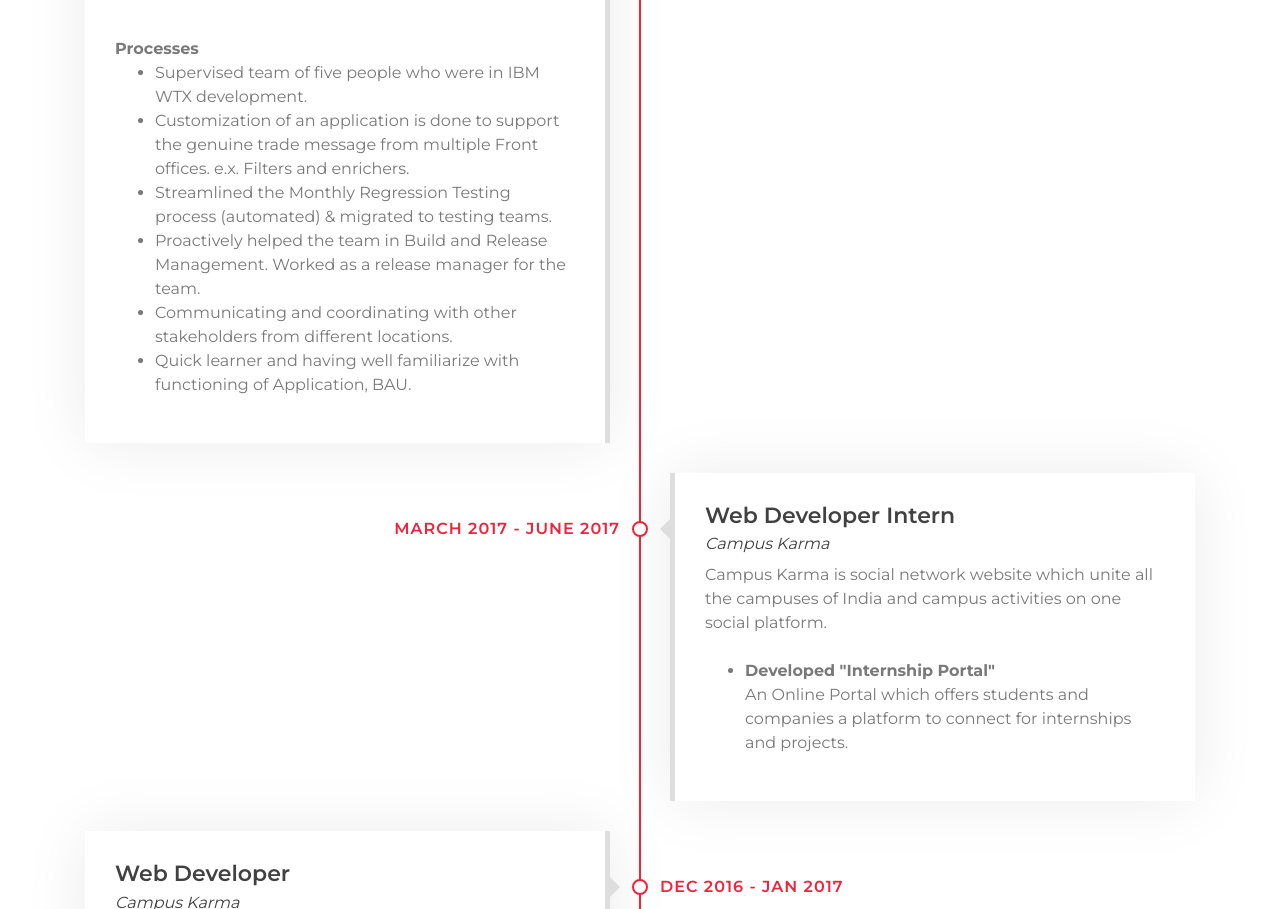
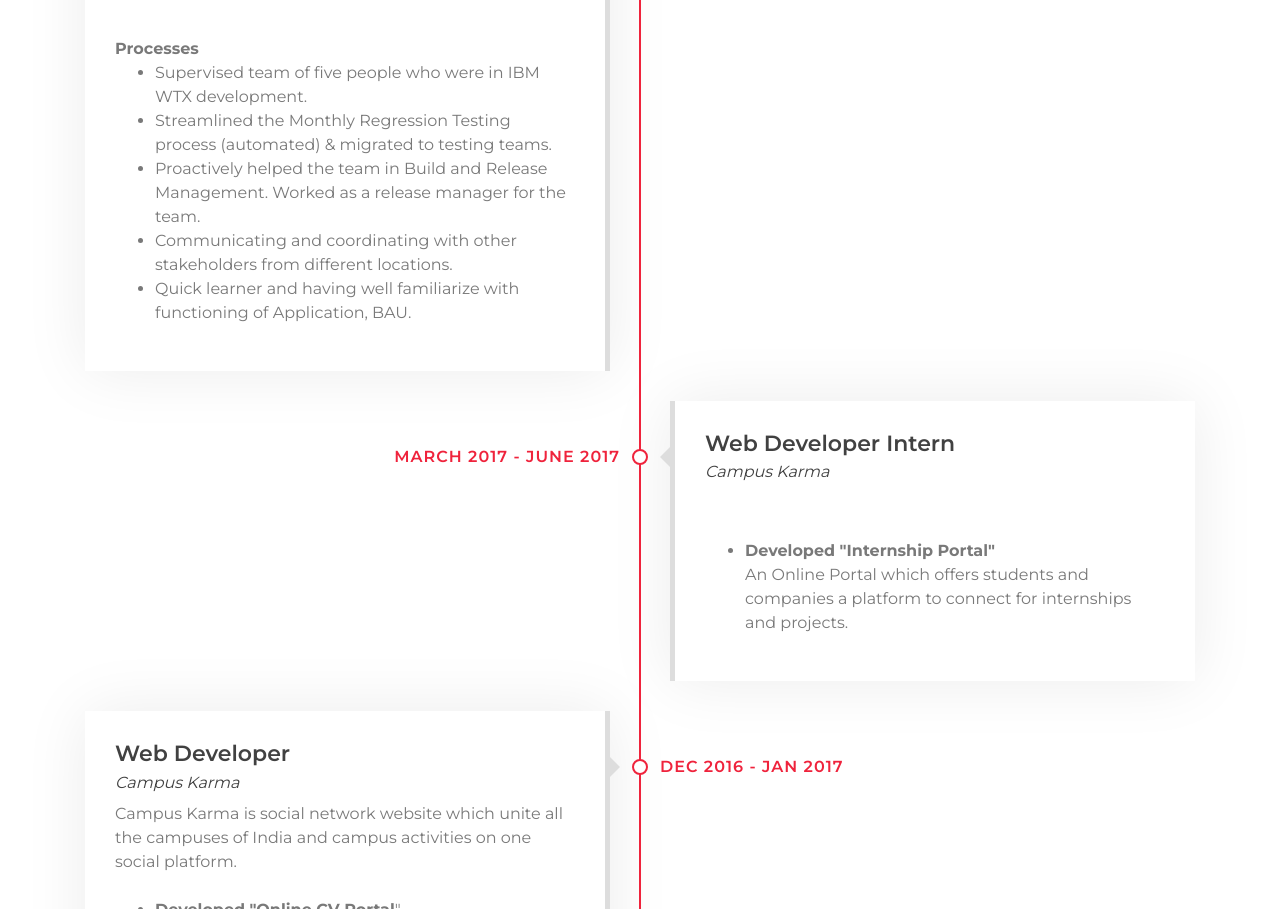
Before and after one commit to shubhamsgh2/Shubham-Singh-Web, a plain HTML site: page index.html in a window 1280 px wide. Shown: the part 3470-4379 px from the top of the page. Drawn offline with nearby package versions, Linux system fonts and the light colour scheme.

```diff
--- a/index.html
+++ b/index.html
@@ -362,8 +362,7 @@
                                             <ul>
                                                 <li>Supervised team of five people who were in IBM WTX development.
                                                     </li>
-                                                <li>Customization of an application is done to support the genuine trade message from
-                                                    multiple Front offices. e.x. Filters and enrichers.</li>
+
                                                     <li>Streamlined the Monthly Regression Testing process (automated) & migrated to testing
                                                         teams.
                                                         </li>
@@ -384,8 +383,7 @@
                             <h2>Web Developer Intern</h2>
                             <h4>Campus Karma</h4>
                             <p>
-                                Campus Karma is social network website which unite all the campuses of India and campus activities on one social
-                                platform.
+
                                 <br><BR>
                                     <ul>
                                         <li><b>Developed "Internship Portal"</b>
```
